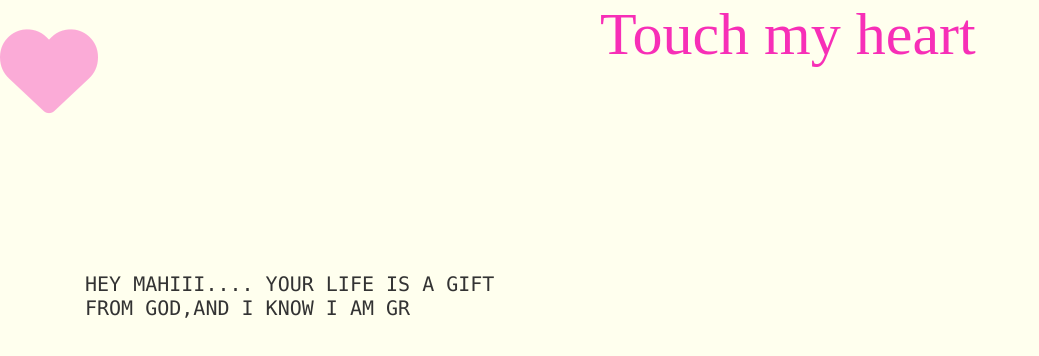
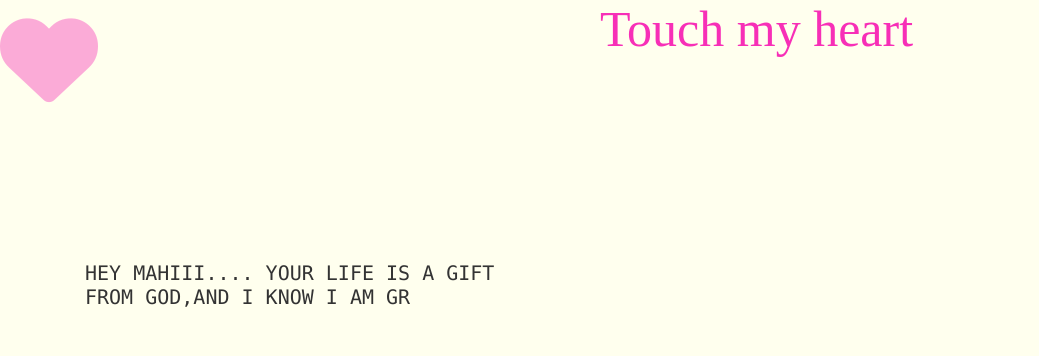
Before and after one commit to prime-optix/mahi, a plain HTML site: page index.html in a window 1280 px wide. Shown: the whole page, without its empty margins (0-1039 px from the left). Drawn offline with Linux system fonts and the light colour scheme.

Commit message:
Update index.css

```diff
--- a/index.css
+++ b/index.css
@@ -1,7 +1,7 @@
 body{margin:0;padding:0;background:#ffe;font-size:12px;overflow:auto}
 audio{display: none;}
 #mainDiv{width:100%;height:100%}
-#my{color: rgba(245, 0, 171, 0.815);font-size:60px;}
+#my{color: rgba(245, 0, 171, 0.815);font-size:50px;}
 #loveHeart{float:left;width:670px;height:625px}
 #garden{width:100%;height:100%}
 #elapseClock{text-align:right;font-size:18px;margin-top:10px;margin-bottom:10px}
```
